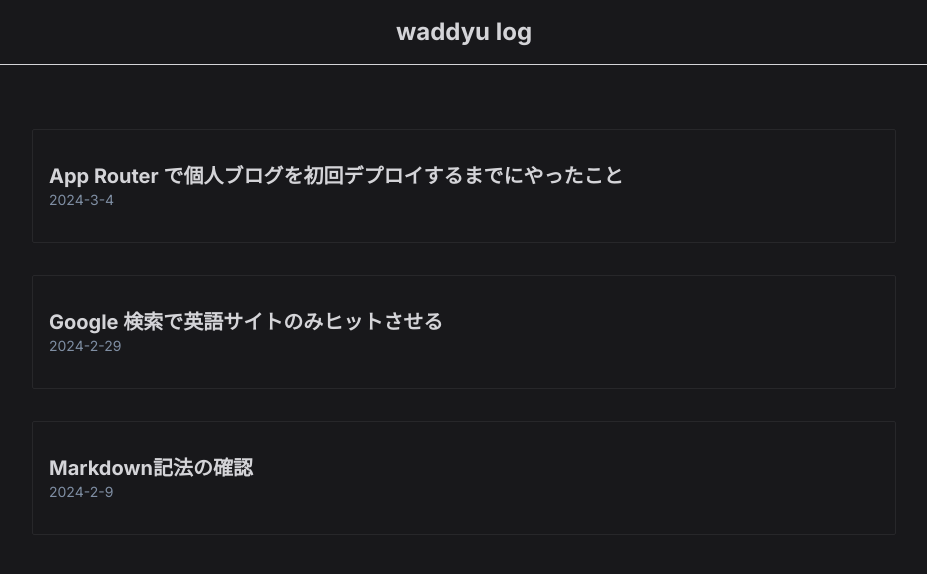
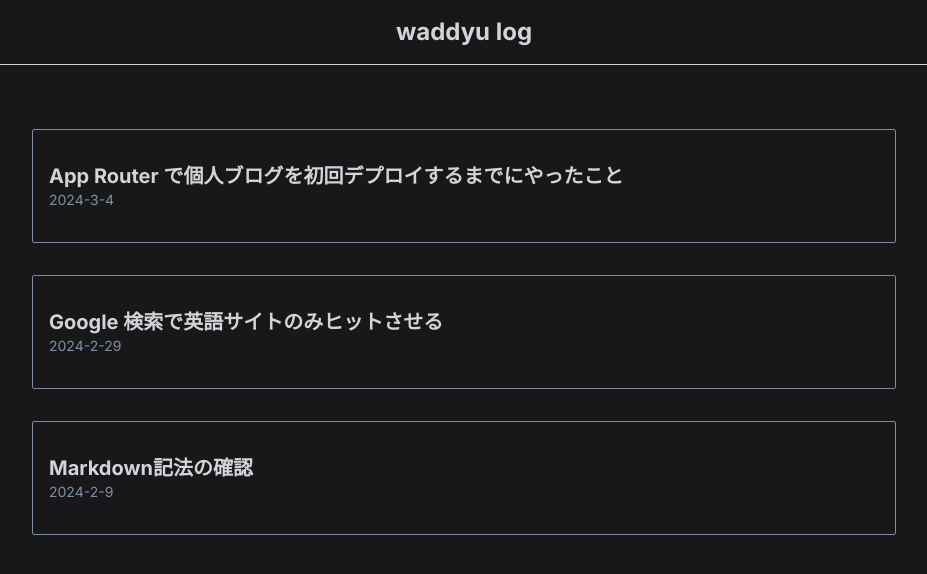
Before and after one commit to cm-wada-yusuke/parity-box-next, a Next.js app: page / in a window 1280 px wide. Shown: the top 574 px of the page, without its empty margins (176-1103 px from the left). Built offline with nearby package versions, Linux system fonts and the light colour scheme; a small style sheet from the web is missing.

Commit message:
色を調整

```diff
--- a/src/app/globals.css
+++ b/src/app/globals.css
@@ -19,7 +19,7 @@
     --muted-foreground: 215.4 16.3% 56.9%;
 
     --card: 240, 4%, 16%;
-    --card-foreground: 213 31% 91%;
+    --card-foreground: 215.4 16.3% 56.9%;
 
     --warn:  197, 78.95%, 14.9%;
     --muted-warn: 192.92, 82.28%, 30.98%;
--- a/src/app/layout.tsx
+++ b/src/app/layout.tsx
@@ -21,7 +21,7 @@ export default function RootLayout({
     <html lang="ja">
       <body className={`${inter.className} h-screen`}>
         <header className="border-b border-foreground py-4">
-          <div className="mx-auto max-w-4xl">
+          <div className="w-full">
             <h1 className="text-center text-2xl font-bold">
               <a href="/">waddyu log</a>
             </h1>
--- a/src/app/page.tsx
+++ b/src/app/page.tsx
@@ -64,7 +64,7 @@ export default async function Home({
             className={twMerge(
               'block flex-col',
               'mt-8 px-4 py-8',
-              'border rounded-sm border-card'
+              'border rounded-sm border-card-foreground',
             )}
           >
             <p className="flex text-xl font-bold">{post.title}</p>
```
